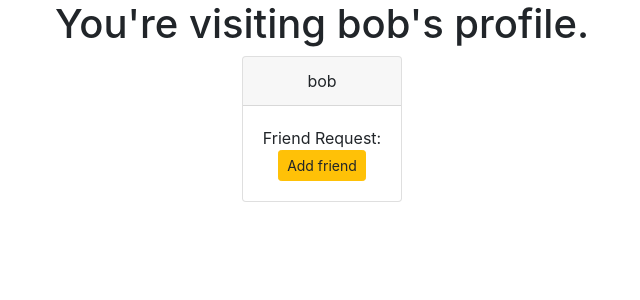
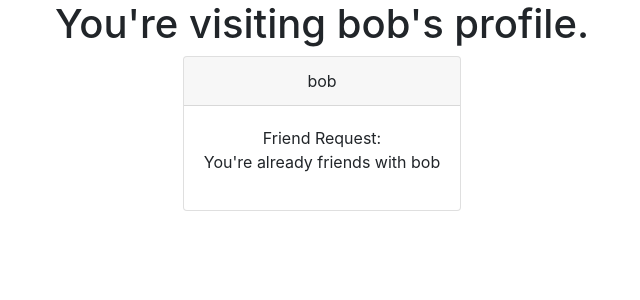
Before and after one commit to Kristian-Roopnarine/Assemble, a Django app: a page that uses templates/assemble/profile_view.html in a window 1280 px wide. Shown: the part 56-356 px from the top of the page, without its empty margins (318-958 px from the left). Run offline with Django 3.2, Linux system fonts and the light colour scheme; a user stored in the database is signed in; data comes from the database, SQL or seed files in the repository; both versions use the stored data as it was after the commit; data that the repository does not hold is empty; some libraries are stand-ins or nearby versions.

Commit message:
Created a working friends list, added field to form to include other users to projects.

```diff
--- a/assemble/urls.py
+++ b/assemble/urls.py
@@ -14,7 +14,9 @@ from .views import (
     profile,
     search_user,
     send_friend_request,
-    profile_view
+    profile_view,
+    accept_friend_request,
+    delete_friend_request
 
     )
 
@@ -45,6 +47,9 @@ urlpatterns = [
     path('search/',search_user,name="search-user"),
 
     path('search/send-friend-request/<sent_to>/',send_friend_request,name="send-friend-request"),
+    path('profile/accept-friend-request/<from_user>/',accept_friend_request,name='accept-friend-request'),
+    path('profile/delete-friend-request/<id>/',delete_friend_request,name="delete-friend-request"),
+
     path('search/profile/<slug>/',profile_view,name="profile-view")
 
 
--- a/assemble/views.py
+++ b/assemble/views.py
@@ -11,6 +11,7 @@ from .forms import UserCreationForm
 from django.contrib.auth.decorators import login_required
 from django.contrib.auth import login,logout
 from django.db.models import Q
+from django.contrib.auth.models import User
 # Create your views here.
 
 # home
@@ -41,7 +42,7 @@ class ProjectList(LoginRequiredMixin,ListView):
 # view to create more projects
 class ProjectCreate(LoginRequiredMixin,CreateView):
     model = Project
-    fields = ['name','description']
+    fields = ['name','description','user']
     success_url = reverse_lazy('project-list')
 
     def form_valid(self,form):
@@ -114,9 +115,11 @@ def project_component_detail_view(request,project_component_slug):
     }
     return render(request,'assemble/project_component.html',context)
 
+@login_required
 def component_task_detail(request,project_component_slug,component_task_slug):
     return render(request,'assemble/task_detail.html')
 
+@login_required
 def finish_task_detail(request,id):
     task = get_object_or_404(ProjectComponent,id=id)
     before=task.completed
@@ -124,6 +127,7 @@ def finish_task_detail(request,id):
     task.save()
     return redirect(task.project)
 
+@login_required
 def delete_task(request,id):
     task = get_object_or_404(ProjectComponent,id=id)
     task.delete()
@@ -133,8 +137,8 @@ def delete_task(request,id):
 def profile(request):
     current_projects = Project.objects.filter(user=request.user)
     profile = Profile.objects.get(user__username=request.user)
+    #queryset containing all friend request objects
     friend_requests = FriendRequest.objects.filter(Q(to_user__username=request.user.username) | Q(from_user__username=request.user.username))
-    print(friend_requests)
     context={
         'current_projects':current_projects,
         'profile':profile,
@@ -143,15 +147,34 @@ def profile(request):
     }
     return render(request,'assemble/profile.html',context)
 
+@login_required
 def profile_view(request,slug):
     p = Profile.objects.filter(slug=slug).first()
-    u = p.user
+    is_me = Profile.objects.get(user__username=request.user)
+    search_query = p.user
+    try:
+        frequest = FriendRequest.objects.get(
+            to_user=search_query,
+            from_user=request.user,
+        )
+        sent_request = True
+    except ObjectDoesNotExist:
+        sent_request = False
+
+    try:
+        Profile.objects.filter(slug=slug).get(friends=is_me)
+        already_friends=True
+    except ObjectDoesNotExist:
+        already_friends=False
     context={
-        'u':u
+        'search_query':search_query,
+        'sent_request':sent_request,
+        'already_friends':already_friends
     }
     return render(request,'assemble/profile_view.html',context)
 
 
+@login_required
 def search_user(request):
     try:
         filtered_user = Profile.objects.get(user__username=request.POST['username'])
@@ -167,15 +190,41 @@ def search_user(request):
 
 @login_required
 def send_friend_request(request,sent_to):
+    # create a friend request object
+    # link the to_user and from_user
+    # to_user = visiting profile
+    # from_user = request.user
     user = get_object_or_404(Profile,user__username=sent_to)
-    frequest = FriendRequest.objects.get_or_create(
+    frequest,created = FriendRequest.objects.get_or_create(
         to_user=user.user,
         from_user=request.user,
     )
     return redirect('profile-view',slug=user.slug)
 
+@login_required
+def accept_friend_request(request,from_user):
+    # get the from user in the db
+    user = get_object_or_404(Profile,user__username=from_user)
 
-    # create a friend request object
-    # link the to_user and from_user
-    # to_user = visiting profile
-    # from_user = request.user
+    #get me from the db
+    is_me = Profile.objects.get(user__username=request.user.username)
+
+    # add from_user to your friend list
+    is_me.friends.add(user)
+    # add your profile to their friend list
+    user.friends.add(is_me)
+    frequest = FriendRequest.objects.get(from_user=user.user,to_user=is_me.user)
+
+    # save
+    is_me.save()
+    user.save()
+    # if succesful redirect to delete request
+    return redirect('delete-friend-request',frequest.id)
+
+@login_required
+def delete_friend_request(request,id):
+    frequest= FriendRequest.objects.get(id=id)
+    frequest.delete()
+    # delete
+    # redirect to user profile
+    return redirect('profile')
--- a/templates/assemble/profile_view.html
+++ b/templates/assemble/profile_view.html
@@ -1,19 +1,21 @@
 {% extends 'assemble/base.html' %}
 
 {% block content %}
-<h1 class="text-center"> You're visiting {{ u }}'s profile.</h1>
+<h1 class="text-center"> You're visiting {{ search_query }}'s profile.</h1>
 <div class="row justify-content-center">
 
     <div class="card">
         <div class="card-header text-center">
-            {{u}}
+            {{search_query}}
         </div>
         <div class="card-body text-center">
             Friend Request: <br>
-            {% if not sent_request %}
-                <a class="btn btn-warning btn-sm" href="{% url 'send-friend-request' u.username %}"> Add friend </a>
+            {% if already_friends %}
+                <p> You're already friends with {{ search_query }}</p>
+            {% elif not sent_request %}
+                <a class="btn btn-warning btn-sm" href="{% url 'send-friend-request' search_query.username %}"> Add friend </a>
             {% else %}
-                <a href="#">Cancel request</a>
+                <p>Friend request sent. You can remove it from your profile page.</p>
             {% endif %}
         </div>
     </div>
```
Also changed, not shown: templates/assemble/profile.html (+4 -5 lines), db.sqlite3.
